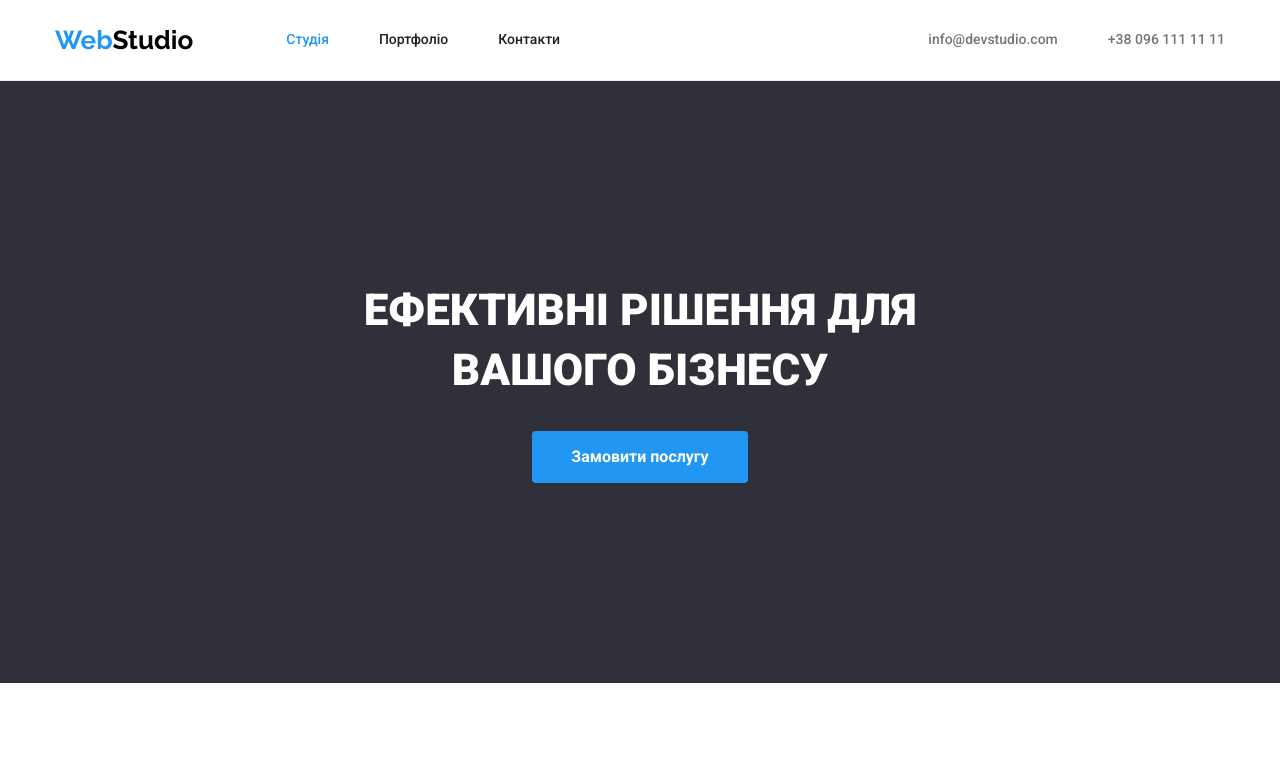
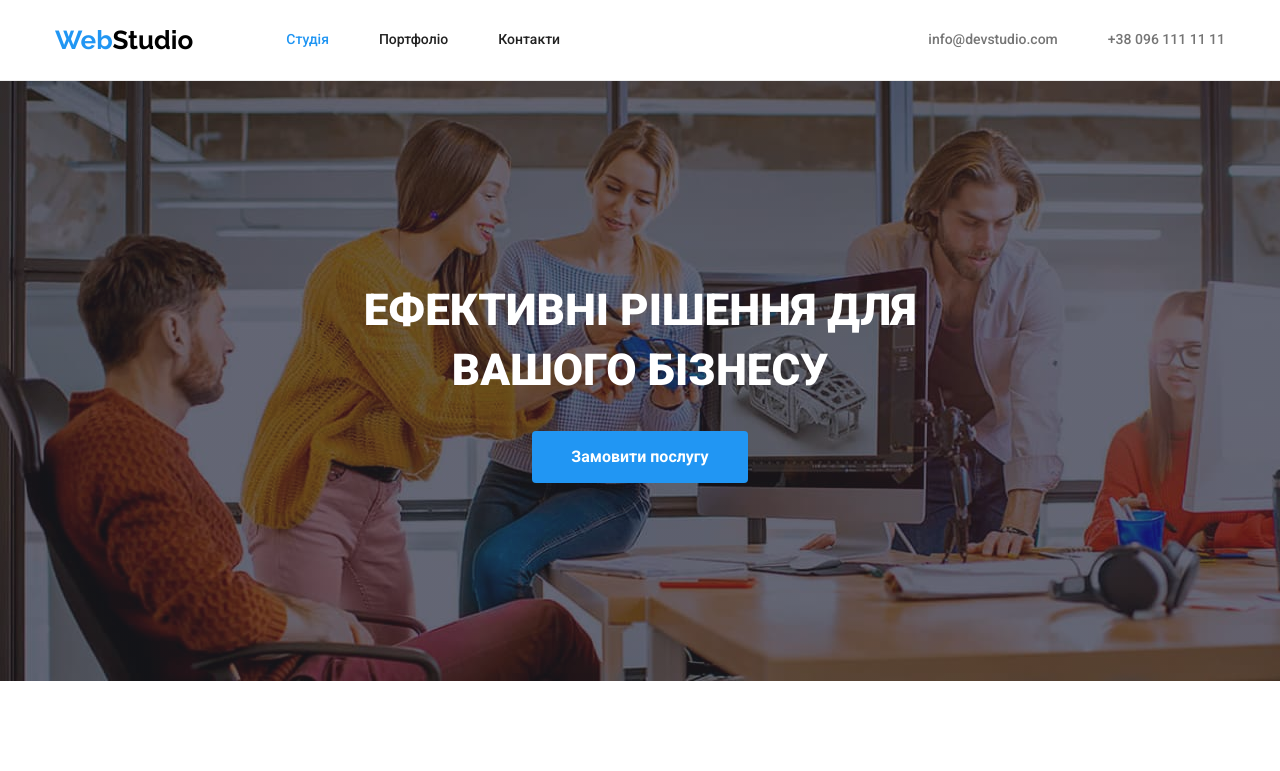
Before and after one commit to InnaPokydko/goit-markup-hw-04, a plain HTML site: page index.html in a window 1280 px wide. Shown: the top 771 px of the page. Drawn offline with nearby package versions, Linux system fonts and the light colour scheme.

Commit message:
add img hero

```diff
--- a/css/styles.css
+++ b/css/styles.css
@@ -153,11 +153,22 @@ ul {
 }
 
 /* hero */
+
 .hero {
+  max-width: 1600px;
+  height: 600px;
+  margin: 0 auto;
   background-color: var(--secondary-background-color);
   padding-top: 200px;
   padding-bottom: 200px;
   text-align: center;
+
+  background-image: linear-gradient(
+      to right,
+      rgba(47, 48, 58, 0.4),
+      rgba(47, 48, 58, 0.4)
+    ),
+    url("../images/hero.jpg");
 }
 
 .hero-title {
@@ -457,7 +468,6 @@ ul {
   color: var(--primary-background-color);
 }
 
-
 .current.button {
   font-family: inherit;
   font-weight: 500;
```
Also changed, not shown: images/hero.jpg (added).
